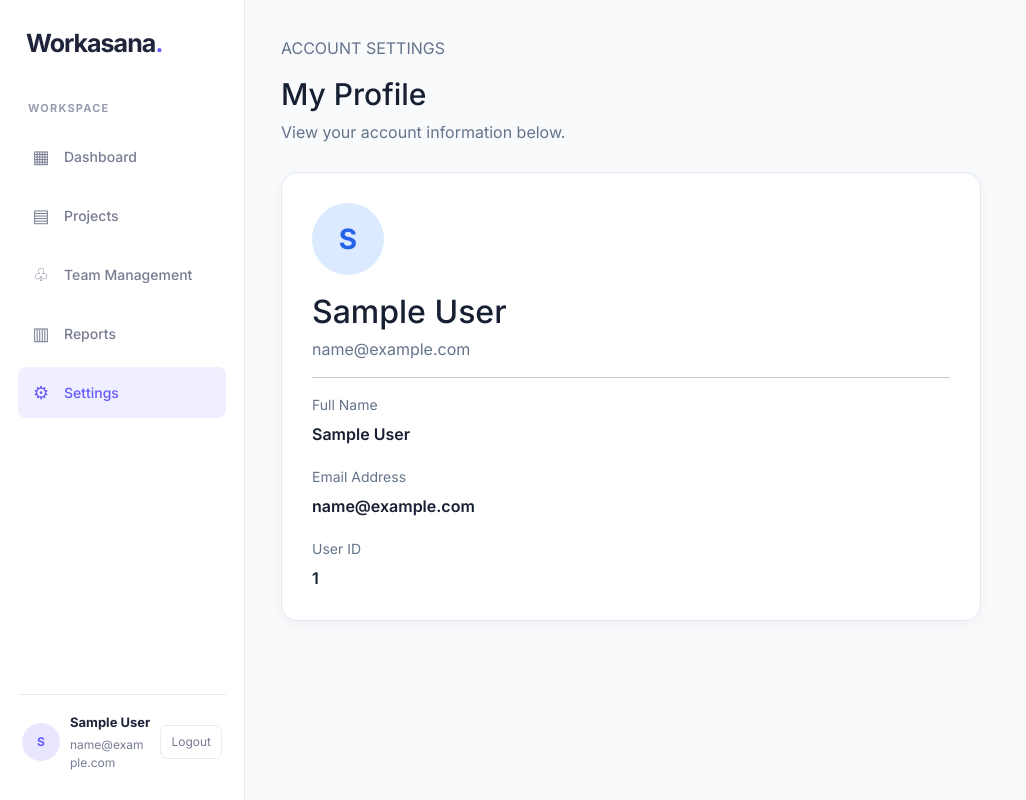
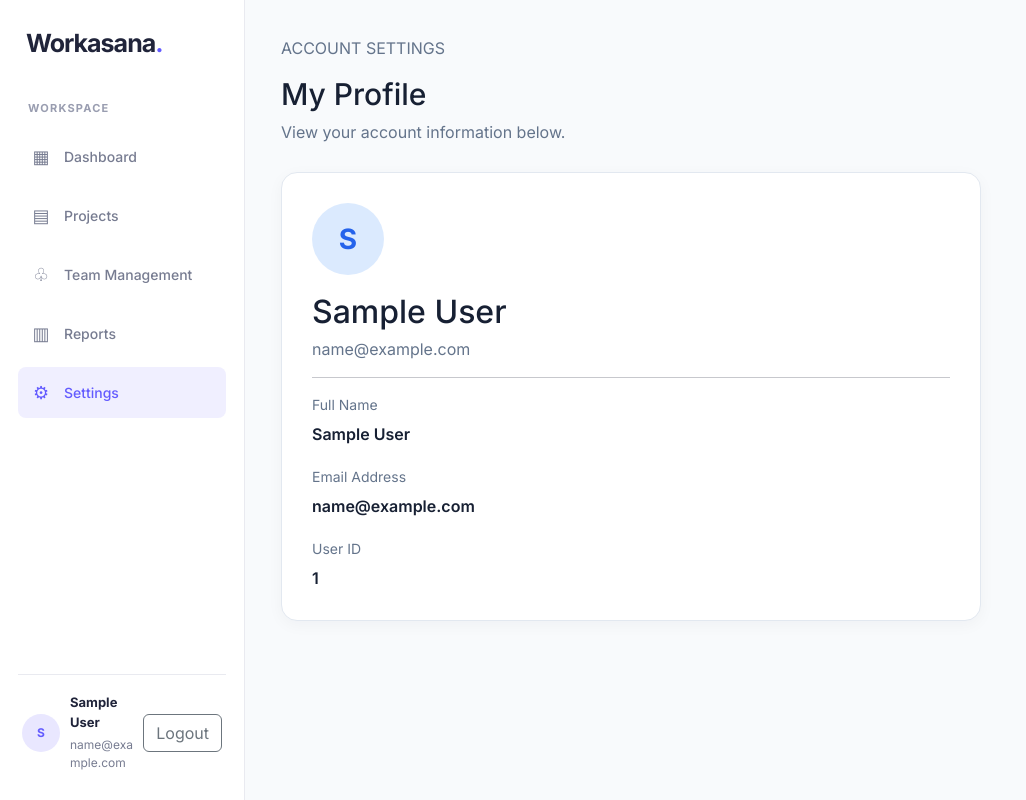
Before and after one commit to Gaurav-Kurude/FSP1_Assignment-Frontend, a React app: page /settings in a window 1280 px wide. Shown: the whole page, without its empty margins (0-1026 px from the left). Built offline with nearby package versions, Linux system fonts and the light colour scheme; no server answers; sample sign-in values are in the browser's storage; the HTML template or start-up script is replaced by a standard one.

Commit message:
Workasana Frontend

```diff
--- a/src/pages/Settings.jsx
+++ b/src/pages/Settings.jsx
@@ -93,7 +93,7 @@ export default function Settings() {
             <p className="user-role">{user.email || "Email unavailable"}</p>
           </div>
 
-          <button className="sidebar-logout-button" onClick={handleLogout}>
+          <button className="btn btn-outline-secondary" onClick={handleLogout}>
             Logout
           </button>
         </div>
```
